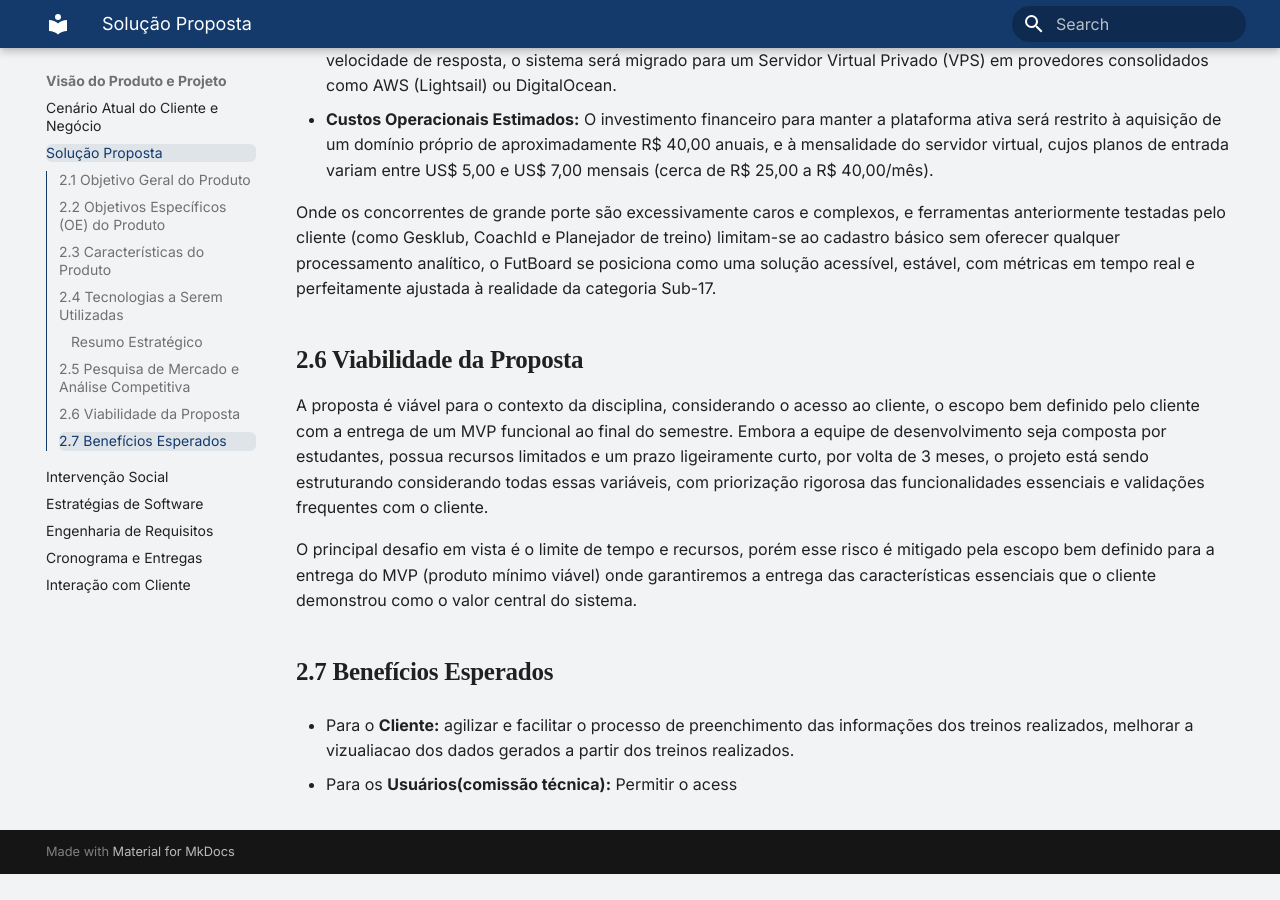
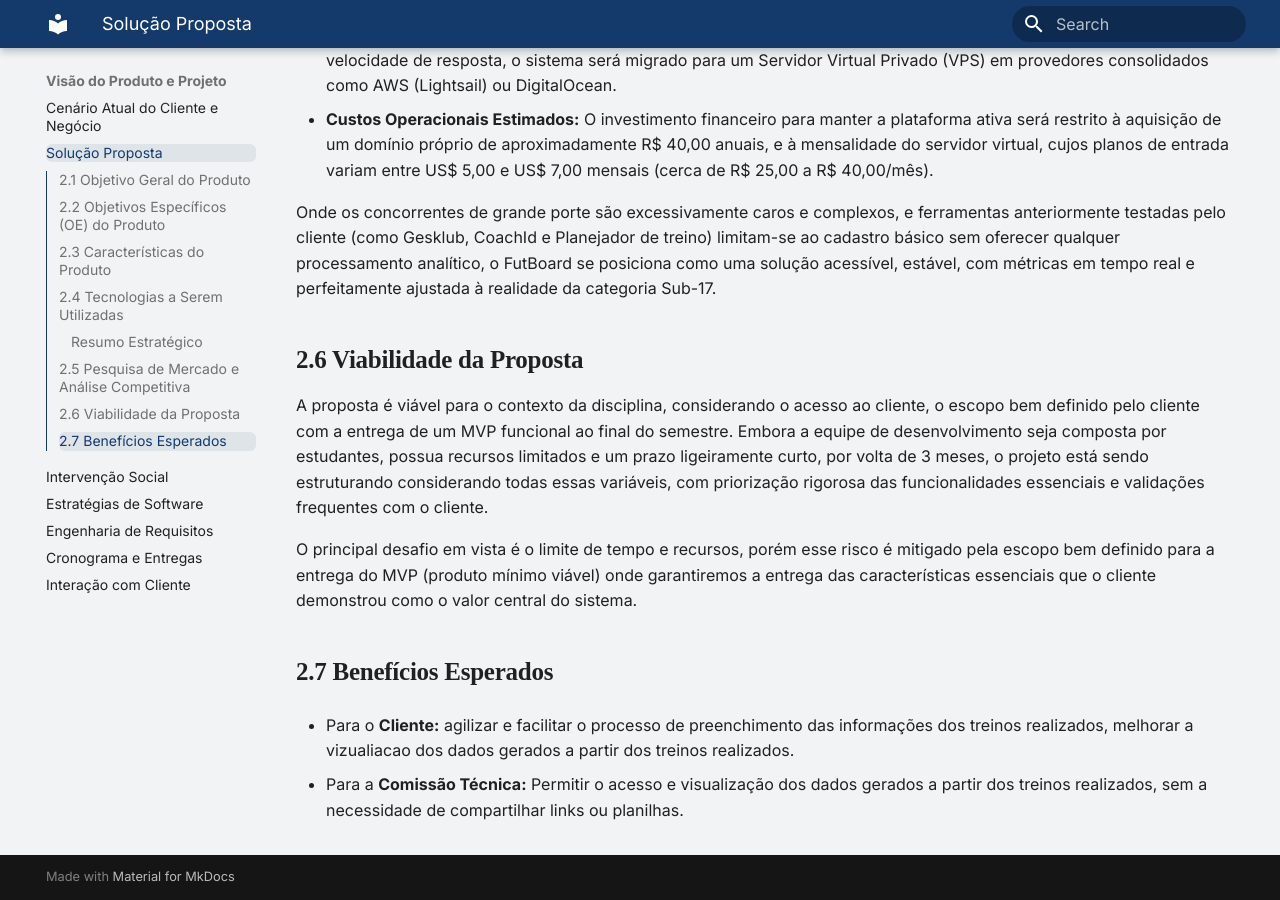
Before and after one commit to mdsreq-fga-unb/REQ-2026.2-T01-FutBoard, an MkDocs documentation site: the page built from docs/visao-produto/solucao-proposta.md, in a window 1280 px wide and 900 px high, scrolled down 3464 px. Built offline with MkDocs 1.6.1 and Material for MkDocs 9.7.7, drawn with Linux system fonts in a browser that asks for light colours; before the commit the page ends 4338 px from its top, so only the background shows below that.

Commit message:
docs: atualiza o tópico 2.7

```diff
--- a/docs/visao-produto/solucao-proposta.md
+++ b/docs/visao-produto/solucao-proposta.md
@@ -72,4 +72,4 @@
 
 - Para o **Cliente:**   agilizar e facilitar o processo de preenchimento das informações dos treinos realizados, melhorar a vizualiacao dos dados gerados a partir dos treinos realizados.
 
-- Para os **Usuários(comissão técnica):** Permitir o acess
+- Para a **Comissão Técnica:** Permitir o acesso e visualização dos dados gerados a partir dos treinos realizados, sem a necessidade de compartilhar links ou planilhas.
```
